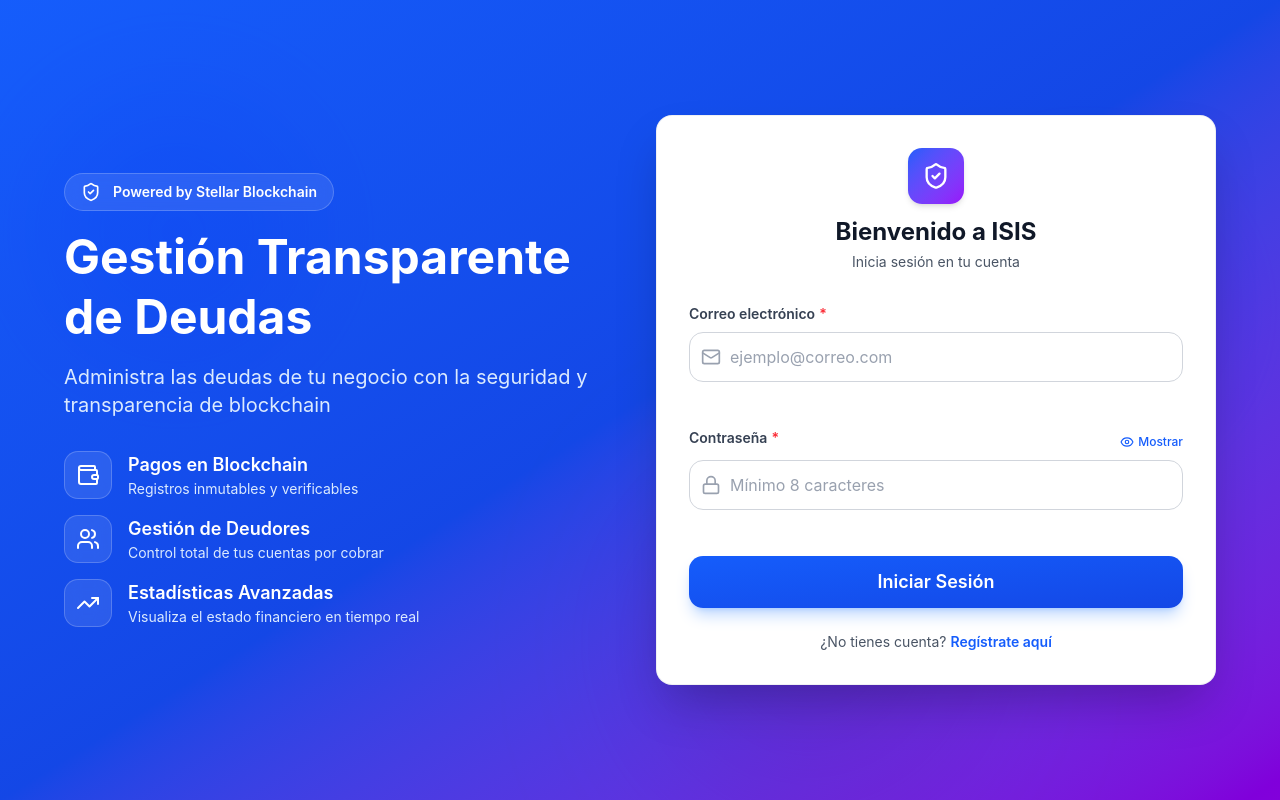
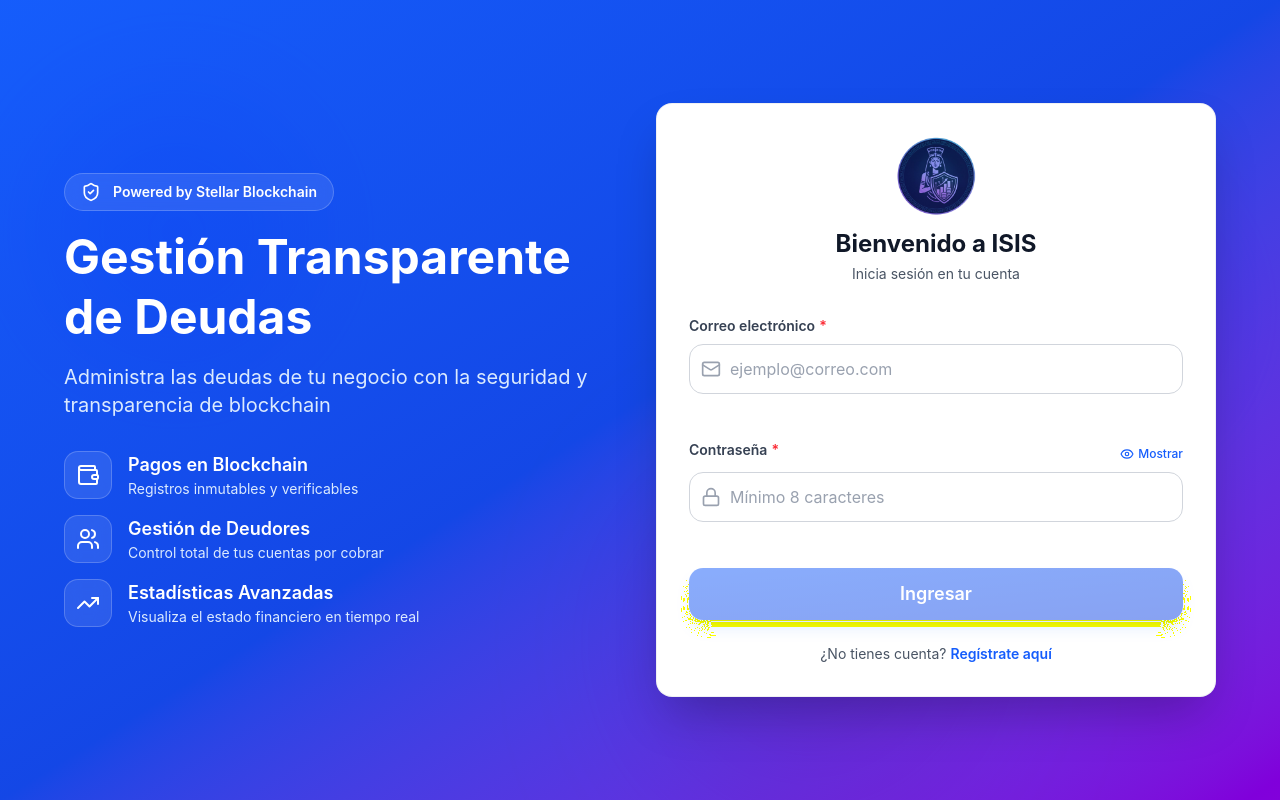
Before and after one commit to Cambar-Solutions/stellar-levsek-web-app, a React (Vite) app: page /login in a window 1280 px wide. Built offline with nearby package versions, Linux system fonts and the light colour scheme.

Commit message:
changes in logo and ux

```diff
--- a/index.html
+++ b/index.html
@@ -2,7 +2,7 @@
 <html lang="es">
   <head>
     <meta charset="UTF-8" />
-    <link rel="icon" type="image/svg+xml" href="/vite.svg" />
+    <link rel="icon" type="image/svg+xml" href="/isis.png" />
     <meta name="viewport" content="width=device-width, initial-scale=1.0" />
     <meta name="description" content="ISIS - Sistema de Gestión de Deudas con Blockchain Stellar" />
     <title>ISIS - Gestión Transparente de Deudas</title>
--- a/src/pages/Login.jsx
+++ b/src/pages/Login.jsx
@@ -143,8 +143,12 @@ export function Login() {
         <Card className="shadow-2xl">
           <CardContent className="p-8">
             <div className="mb-8 text-center">
-              <div className="inline-flex items-center justify-center w-14 h-14 bg-gradient-to-br from-blue-600 to-purple-600 rounded-xl mb-3 shadow-md">
-                <ShieldCheck className="w-7 h-7 text-white" />
+              <div className="inline-flex items-center justify-center mb-3">
+                <img
+                  src="/isis.png"
+                  alt="ISIS Logo"
+                  className="w-20 h-20 object-contain"
+                />
               </div>
               <h2 className="text-2xl font-bold text-gray-900">Bienvenido a ISIS</h2>
               <p className="text-sm text-gray-600 mt-1">Inicia sesión en tu cuenta</p>
@@ -232,18 +236,18 @@ export function Login() {
                 variant="primary"
                 size="lg"
                 className="w-full"
-                disabled={loading || Object.keys(errors).length > 0}
+                disabled={loading || !formData.email || !formData.password || Object.keys(errors).length > 0}
               >
                 {loading ? (
-                  <span className="flex items-center justify-center gap-2">
+                  <>
                     <svg className="animate-spin h-5 w-5" viewBox="0 0 24 24">
                       <circle className="opacity-25" cx="12" cy="12" r="10" stroke="currentColor" strokeWidth="4" fill="none" />
                       <path className="opacity-75" fill="currentColor" d="M4 12a8 8 0 018-8V0C5.373 0 0 5.373 0 12h4zm2 5.291A7.962 7.962 0 014 12H0c0 3.042 1.135 5.824 3 7.938l3-2.647z" />
                     </svg>
-                    Iniciando sesión...
-                  </span>
+                    Ingresando...
+                  </>
                 ) : (
-                  'Iniciar Sesión'
+                  'Ingresar'
                 )}
               </Button>
             </form>
--- a/src/pages/Register.jsx
+++ b/src/pages/Register.jsx
@@ -217,11 +217,14 @@ export function Register() {
         <Card className="shadow-2xl">
           <CardContent className="p-8">
             <div className="mb-6 text-center">
-              <div className="inline-flex items-center justify-center w-14 h-14 bg-gradient-to-br from-purple-600 to-blue-600 rounded-xl mb-3 shadow-md">
-                <Building2 className="w-7 h-7 text-white" />
+              <div className="inline-flex items-center justify-center mb-3">
+                <img
+                  src="/isis.png"
+                  alt="ISIS Logo"
+                  className="w-20 h-20 object-contain"
+                />
               </div>
               <h2 className="text-2xl font-bold text-gray-900">Crear Cuenta</h2>
-
             </div>
 
             {/* Indicador de progreso */}
```
Also changed, not shown: public/isis.png (added).
